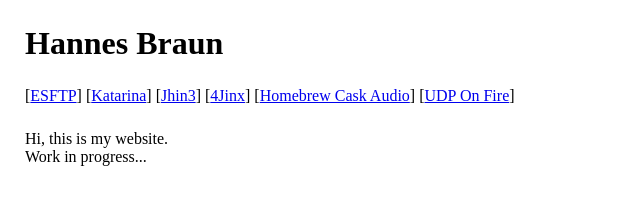
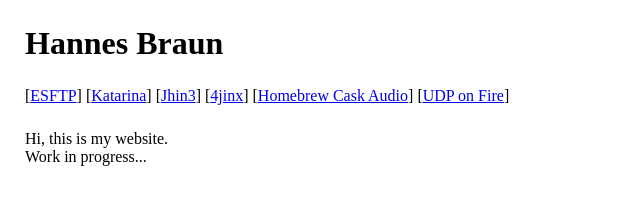
Before and after one commit to hannesbraun/hannesbraun.github.io, a plain HTML site: page index.html in a window 1280 px wide. Shown: the full height of the page, 0-640 px from the left. Drawn offline with Linux system fonts and the light colour scheme.

Commit message:
Typos. Again.

```diff
--- a/index.html
+++ b/index.html
@@ -21,9 +21,9 @@
       [<a href="https://github.com/hannesbraun/esftp">ESFTP</a>]
       [<a href="https://github.com/hannesbraun/katarina">Katarina</a>]
       [<a href="https://github.com/hannesbraun/Jhin3">Jhin3</a>]
-      [<a href="https://github.com/hannesbraun/4jinx">4Jinx</a>]
+      [<a href="https://github.com/hannesbraun/4jinx">4jinx</a>]
       [<a href="https://github.com/hannesbraun/homebrew-cask-audio">Homebrew Cask Audio</a>]
-      [<a href="https://github.com/hannesbraun/udp-on-fire">UDP On Fire</a>]
+      [<a href="https://github.com/hannesbraun/udp-on-fire">UDP on Fire</a>]
    </nav>
 
    <section>
```
